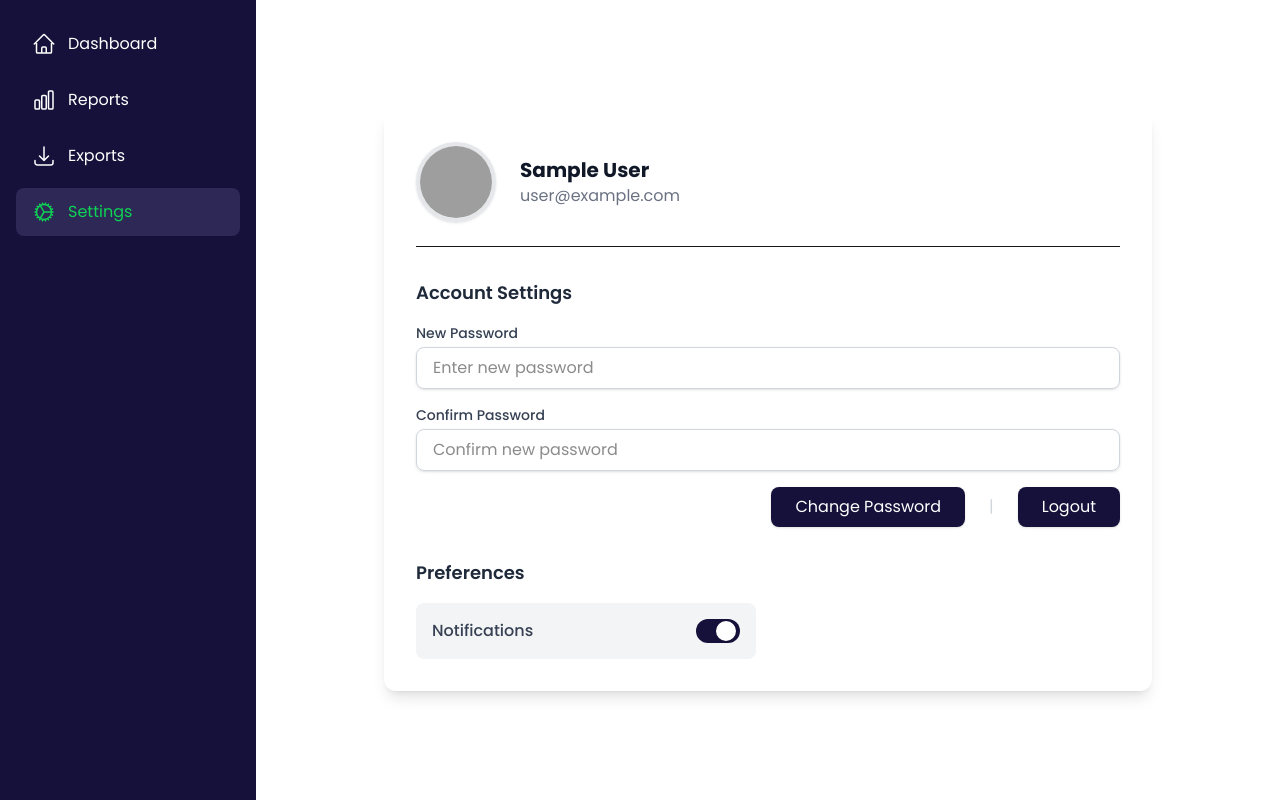
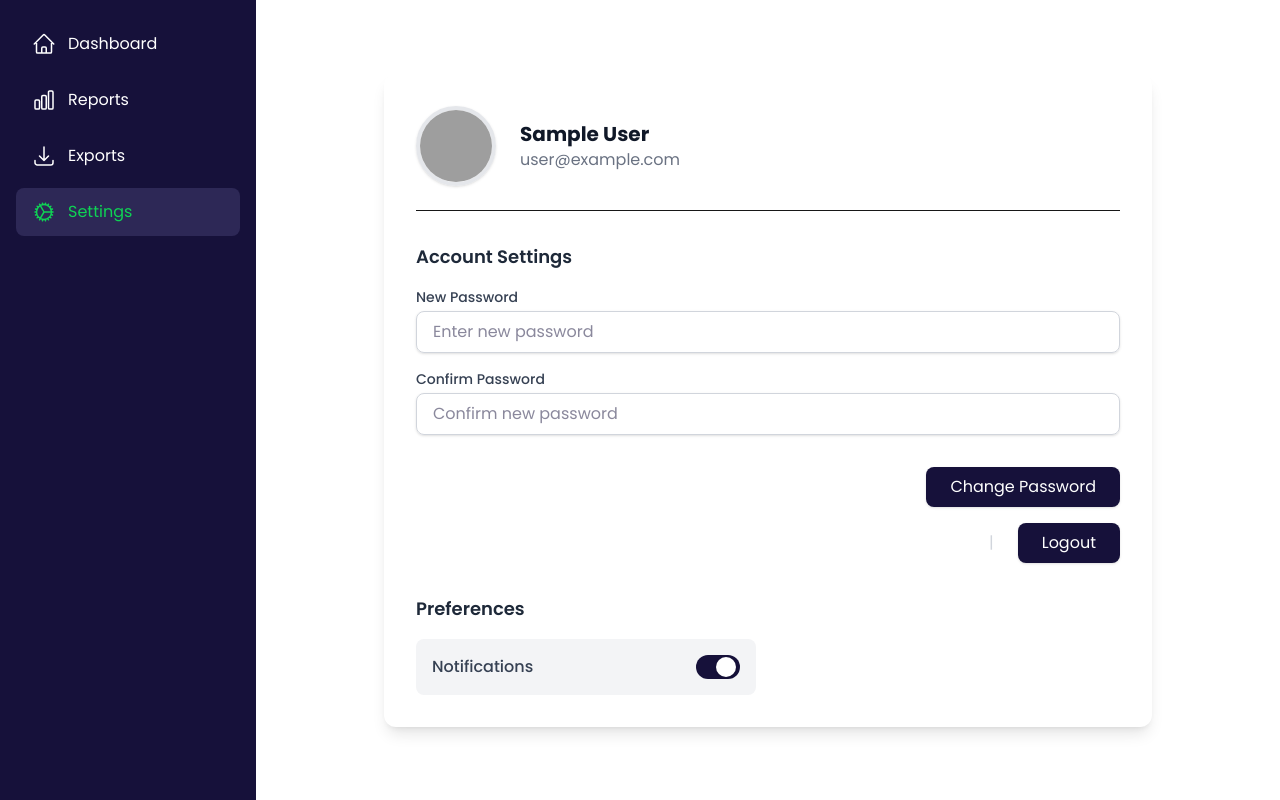
Before and after one commit to arishaix/SaaS-dashboard, a Next.js app: page /settings in a window 1280 px wide. Built offline with nearby package versions, Linux system fonts and the light colour scheme; no server answers; sample sign-in values are in the browser's storage; grey boxes are pictures that could not be loaded.

Commit message:
password settings

```diff
--- a/src/app/api/users/route.ts
+++ b/src/app/api/users/route.ts
@@ -1,6 +1,9 @@
 import { NextResponse } from "next/server";
 import { dbConnect } from "@/lib/mongoose";
 import User from "@/models/User";
+import { getServerSession } from "next-auth";
+import { authOptions } from "@/app/api/auth/[...nextauth]/route";
+import bcrypt from "bcrypt";
 
 export async function GET() {
   await dbConnect();
@@ -14,3 +17,28 @@ export async function GET() {
     );
   }
 }
+
+export async function PATCH(req: Request) {
+  await dbConnect();
+  const session = await getServerSession(authOptions);
+  if (!session || !session.user?.email) {
+    return NextResponse.json({ error: "Unauthorized" }, { status: 401 });
+  }
+  const { password } = await req.json();
+  if (!password || password.length < 6) {
+    return NextResponse.json(
+      { error: "Password must be at least 6 characters." },
+      { status: 400 }
+    );
+  }
+  const hashed = await bcrypt.hash(password, 10);
+  const user = await User.findOneAndUpdate(
+    { email: session.user.email },
+    { password: hashed },
+    { new: true }
+  );
+  if (!user) {
+    return NextResponse.json({ error: "User not found" }, { status: 404 });
+  }
+  return NextResponse.json({ success: true });
+}
--- /dev/null
+++ b/src/app/settings/ChangePasswordForm.tsx
@@ -0,0 +1,89 @@
+"use client";
+import { useState } from "react";
+
+export default function ChangePasswordForm() {
+  const [password, setPassword] = useState("");
+  const [confirmPassword, setConfirmPassword] = useState("");
+  const [message, setMessage] = useState<string | null>(null);
+  const [error, setError] = useState<string | null>(null);
+  const [loading, setLoading] = useState(false);
+
+  return (
+    <form
+      className="grid gap-4 md:grid-cols-2"
+      onSubmit={async (e) => {
+        e.preventDefault();
+        setMessage(null);
+        setError(null);
+        if (!password || password.length < 6) {
+          setError("Password must be at least 6 characters.");
+          return;
+        }
+        if (password !== confirmPassword) {
+          setError("Passwords do not match.");
+          return;
+        }
+        setLoading(true);
+        try {
+          const res = await fetch("/api/users", {
+            method: "PATCH",
+            headers: { "Content-Type": "application/json" },
+            body: JSON.stringify({ password }),
+          });
+          const data = await res.json();
+          if (res.ok) {
+            setMessage("Password changed successfully.");
+            setPassword("");
+            setConfirmPassword("");
+          } else {
+            setError(data.error || "Failed to change password.");
+          }
+        } catch {
+          setError("Failed to change password.");
+        } finally {
+          setLoading(false);
+        }
+      }}
+    >
+      <div className="md:col-span-2">
+        <label className="block text-sm font-medium text-gray-700 mb-1">
+          New Password
+        </label>
+        <input
+          type="password"
+          value={password}
+          onChange={(e) => setPassword(e.target.value)}
+          className="w-full px-4 py-2 border border-gray-300 rounded-lg shadow-sm focus:ring-2 focus:ring-blue-400 focus:border-blue-400"
+          style={{ color: "#16113a" }}
+          placeholder="Enter new password"
+        />
+      </div>
+      <div className="md:col-span-2">
+        <label className="block text-sm font-medium text-gray-700 mb-1">
+          Confirm Password
+        </label>
+        <input
+          type="password"
+          value={confirmPassword}
+          onChange={(e) => setConfirmPassword(e.target.value)}
+          className="w-full px-4 py-2 border border-gray-300 rounded-lg shadow-sm focus:ring-2 focus:ring-blue-400 focus:border-blue-400"
+          style={{ color: "#16113a" }}
+          placeholder="Confirm new password"
+        />
+      </div>
+      <div className="md:col-span-2">
+        {error && <div className="text-red-600 mb-2">{error}</div>}
+        {message && <div className="text-green-600 mb-2">{message}</div>}
+      </div>
+      <div className="md:col-span-2 flex justify-end gap-4 items-center">
+        <button
+          type="submit"
+          className="px-6 py-2 bg-[#16113a] text-white rounded-lg shadow hover:bg-[#23205a] transition"
+          disabled={loading}
+        >
+          {loading ? "Changing..." : "Change Password"}
+        </button>
+      </div>
+    </form>
+  );
+}
--- a/src/app/settings/page.tsx
+++ b/src/app/settings/page.tsx
@@ -5,6 +5,7 @@ import { signOut, useSession } from "next-auth/react";
 import { useRouter } from "next/navigation";
 import Loader from "@/components/Loader";
 import { XMarkIcon, Bars3Icon } from "@heroicons/react/24/outline";
+import ChangePasswordForm from "./ChangePasswordForm";
 
 export default function SettingsPage() {
   const [notifications, setNotifications] = useState(true);
@@ -13,6 +14,9 @@ export default function SettingsPage() {
   const { data: session, status } = useSession();
   const router = useRouter();
   const [sidebarOpen, setSidebarOpen] = useState(false);
+  const [message, setMessage] = useState<string | null>(null);
+  const [error, setError] = useState<string | null>(null);
+  const [loading, setLoading] = useState(false);
 
   useEffect(() => {
     if (status === "unauthenticated") {
@@ -91,38 +95,8 @@ export default function SettingsPage() {
               <h3 className="text-lg font-semibold text-gray-800 mb-4">
                 Account Settings
               </h3>
-              <form className="grid gap-4 md:grid-cols-2">
-                <div className="md:col-span-2">
-                  <label className="block text-sm font-medium text-gray-700 mb-1">
-                    New Password
-                  </label>
-                  <input
-                    type="password"
-                    value={password}
-                    onChange={(e) => setPassword(e.target.value)}
-                    className="w-full px-4 py-2 border border-gray-300 rounded-lg shadow-sm focus:ring-2 focus:ring-blue-400 focus:border-blue-400"
-                    placeholder="Enter new password"
-                  />
-                </div>
-                <div className="md:col-span-2">
-                  <label className="block text-sm font-medium text-gray-700 mb-1">
-                    Confirm Password
-                  </label>
-                  <input
-                    type="password"
-                    value={confirmPassword}
-                    onChange={(e) => setConfirmPassword(e.target.value)}
-                    className="w-full px-4 py-2 border border-gray-300 rounded-lg shadow-sm focus:ring-2 focus:ring-blue-400 focus:border-blue-400"
-                    placeholder="Confirm new password"
-                  />
-                </div>
-                <div className="md:col-span-2 flex justify-end gap-4 items-center">
-                  <button
-                    type="submit"
-                    className="px-6 py-2 bg-[#16113a] text-white rounded-lg shadow hover:bg-[#23205a] transition"
-                  >
-                    Change Password
-                  </button>
+              <ChangePasswordForm />
+              <div className="md:col-span-2 flex justify-end gap-4 items-center mt-4">
                 <span className="mx-2 text-gray-300">|</span>
                 <button
                   type="button"
@@ -132,7 +106,6 @@ export default function SettingsPage() {
                   Logout
                 </button>
               </div>
-              </form>
             </section>
 
             {/* Preferences */}
```
Lines whose indentation alone changed are shown as unchanged.
